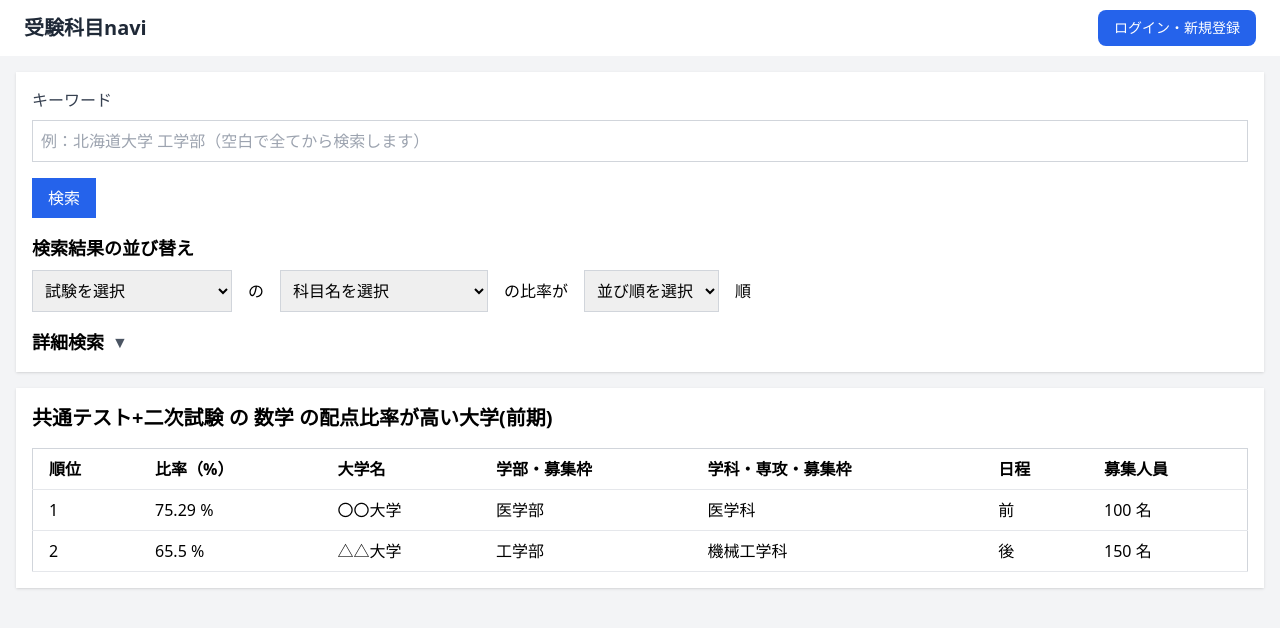
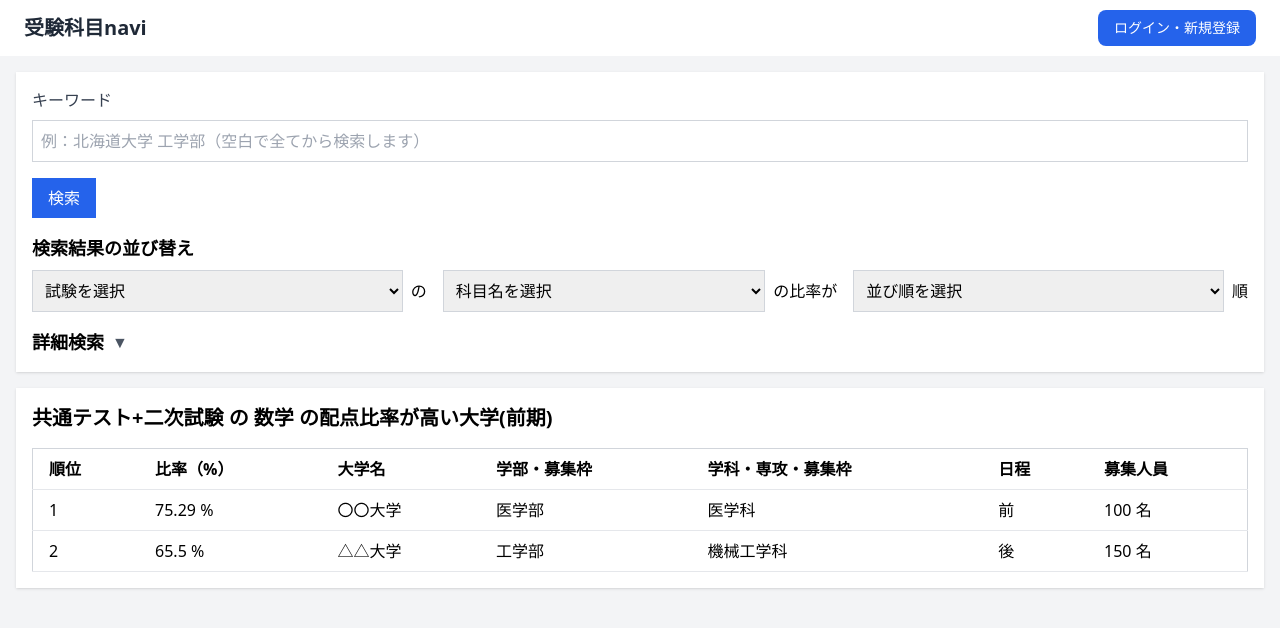
Before and after one commit to lycp152/UniversityEntranceExamSubjectNavi, a Next.js app in the folder front/UniversityEntranceExamNavi-frontend/: page / in a window 1280 px wide. Shown: the top 628 px of the page. Built offline with nearby package versions, Linux system fonts and the light colour scheme.

Commit message:
fix: 並び替え条件のモバイルの表示崩れを修正

```diff
--- a/front/UniversityEntranceExamNavi-frontend/src/app/components/SearchForm/SortConditions.tsx
+++ b/front/UniversityEntranceExamNavi-frontend/src/app/components/SearchForm/SortConditions.tsx
@@ -1,3 +1,5 @@
+import React from "react";
+
 interface SortCondition {
   examType: string;
   subjectName: string;
@@ -34,10 +36,11 @@ const Select = ({
   onChange: (value: string) => void;
   placeholder: string;
 }) => (
+  <div className="w-full">
     <select
       value={value}
       onChange={(e) => onChange(e.target.value)}
-    className="border border-gray-300 p-2"
+      className="border border-gray-300 p-2 w-full"
     >
       <option value="">{placeholder}</option>
       {options.map((option) => (
@@ -46,6 +49,7 @@ const Select = ({
         </option>
       ))}
     </select>
+  </div>
 );
 
 export default function SortConditions({
@@ -68,29 +72,37 @@ export default function SortConditions({
       {sortOrder.map((condition, index) => (
         <div
           key={`${condition.examType}-${condition.subjectName}-${condition.order}`}
-          className="flex items-center space-x-4 mt-2"
+          className="flex flex-col md:flex-row items-start md:items-center md:space-x-4 space-y-2 md:space-y-0 mt-2 w-full"
         >
+          <div className="flex items-center w-full">
             <Select
               value={condition.examType}
               options={sortOptions.examType}
               onChange={(value) => handleSortChange(index, "examType", value)}
               placeholder="試験を選択"
             />
-          <span>の</span>
+            <span className="ml-2">の</span>
+          </div>
+          <div className="flex items-center w-full">
             <Select
               value={condition.subjectName}
               options={sortOptions.subjectName}
-            onChange={(value) => handleSortChange(index, "subjectName", value)}
+              onChange={(value) =>
+                handleSortChange(index, "subjectName", value)
+              }
               placeholder="科目名を選択"
             />
-          <span>の比率が</span>
+            <span className="ml-2 whitespace-nowrap">の比率が</span>
+          </div>
+          <div className="flex items-center w-full">
             <Select
               value={condition.order}
               options={sortOptions.order}
               onChange={(value) => handleSortChange(index, "order", value)}
               placeholder="並び順を選択"
             />
-          <span>順</span>
+            <span className="ml-2">順</span>
+          </div>
         </div>
       ))}
     </div>
```
Lines whose indentation alone changed are shown as unchanged.
